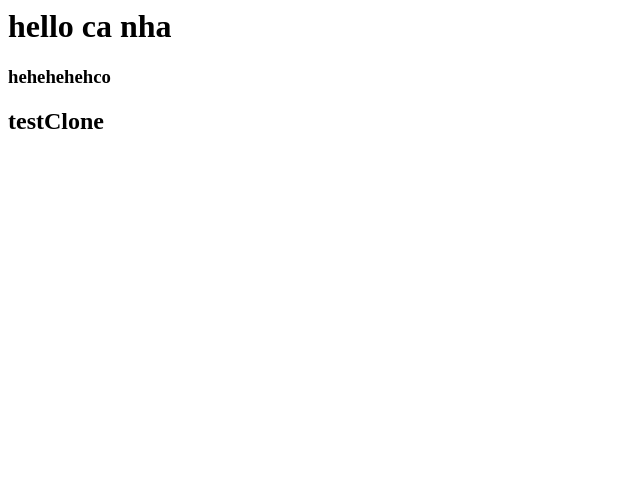
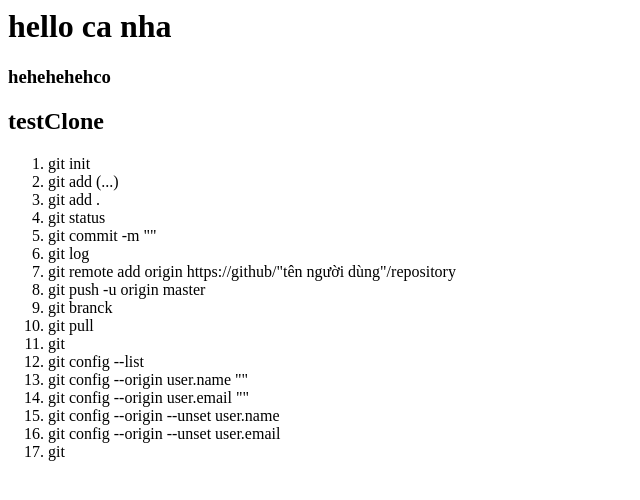
Before and after one commit to Trongphuc38/git_test, a plain HTML site: page index.html in a window 1280 px wide. Shown: the whole page, without its empty margins (0-640 px from the left). Drawn offline with Linux system fonts and the light colour scheme.

Commit message:
lưu index.html

```diff
--- a/index.html
+++ b/index.html
@@ -1,3 +1,24 @@
 <h1>hello ca nha</h1>
 <h3>hehehehehco</h3>
 <h2>testClone</h2>
+<div>
+    <ol>
+        <li>git init</li>
+        <li>git add (...)</li>
+        <li>git add .</li>
+        <li>git status</li>
+        <li>git commit -m ""</li>
+        <li>git log</li>
+        <li>git remote add origin https://github/"tên người dùng"/repository</li>
+        <li>git push -u origin master</li>
+        <li>git branck</li> <!--dùng để kiểm tra nhánh hiện tại-->
+        <li>git pull</li> <!--đồng bộ dữ liệu từ github về máy-->
+        <li>git</li>
+        <li>git config --list</li>
+        <li>git config --origin user.name ""</li>
+        <li>git config --origin user.email ""</li>
+        <li>git config --origin --unset user.name</li>
+        <li>git config --origin --unset user.email</li>
+        <li>git</li>
+    </ol>
+</div>
```
